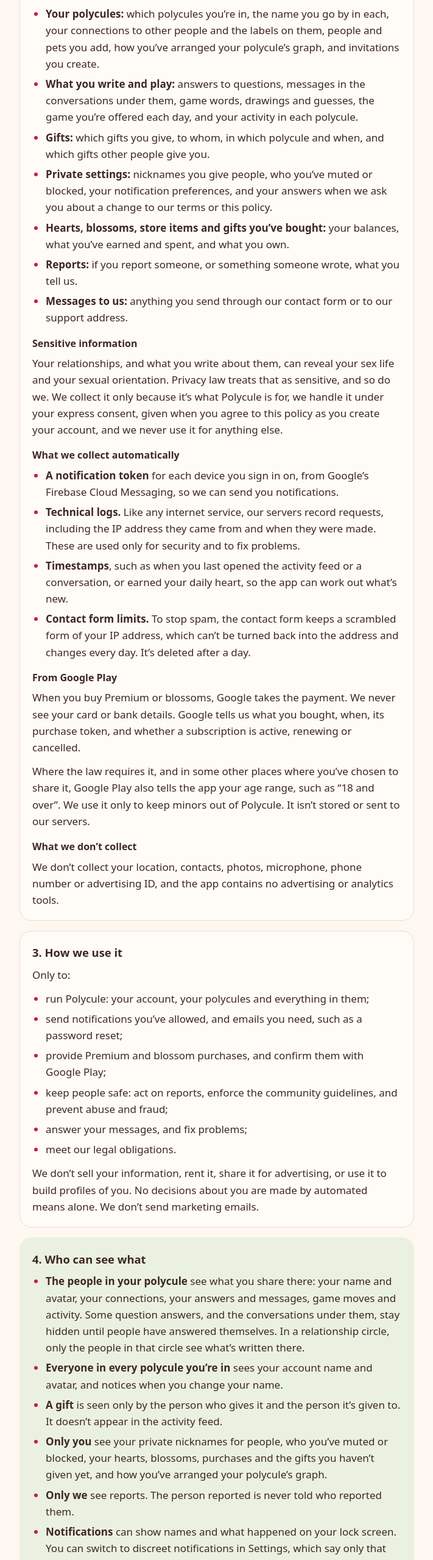
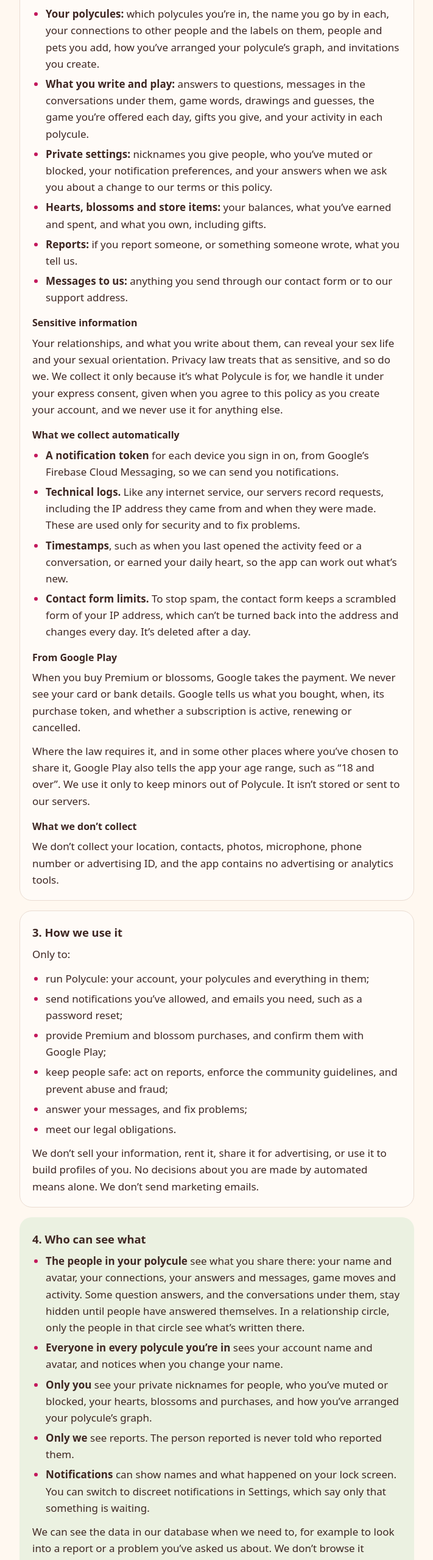
Before and after one commit to game-noodles/polycule, a plain HTML site: page privacy/index.html in a window 1280 px wide. Shown: the part 1380-3938 px from the top of the page at 61% size, without its empty margins (284-995 px from the left). Drawn offline with Linux system fonts and the light colour scheme.

Commit message:
Refactor privacy policy content for clarity

```diff
--- a/privacy/index.html
+++ b/privacy/index.html
@@ -135,14 +135,13 @@
         invitations you create.</li>
       <li><strong>What you write and play:</strong> answers to questions, messages in
         the conversations under them, game words, drawings and guesses, the game
-        you&#x2019;re offered each day, and your activity in each polycule.</li>
-      <li><strong>Gifts:</strong> which gifts you give, to whom, in which polycule
-        and when, and which gifts other people give you.</li>
+        you&#x2019;re offered each day, gifts you give, and your activity in each
+        polycule.</li>
       <li><strong>Private settings:</strong> nicknames you give people, who you&#x2019;ve
         muted or blocked, your notification preferences, and your answers when we
         ask you about a change to our terms or this policy.</li>
-      <li><strong>Hearts, blossoms, store items and gifts you&#x2019;ve bought:</strong>
-        your balances, what you&#x2019;ve earned and spent, and what you own.</li>
+      <li><strong>Hearts, blossoms and store items:</strong> your balances, what
+        you&#x2019;ve earned and spent, and what you own, including gifts.</li>
       <li><strong>Reports:</strong> if you report someone, or something someone
         wrote, what you tell us.</li>
       <li><strong>Messages to us:</strong> anything you send through our contact form
@@ -214,11 +213,9 @@
         only the people in that circle see what&#x2019;s written there.</li>
       <li><strong>Everyone in every polycule you&#x2019;re in</strong> sees your account name
         and avatar, and notices when you change your name.</li>
-      <li><strong>A gift</strong> is seen only by the person who gives it and the
-        person it&#x2019;s given to. It doesn&#x2019;t appear in the activity feed.</li>
       <li><strong>Only you</strong> see your private nicknames for people, who you&#x2019;ve
-        muted or blocked, your hearts, blossoms, purchases and the gifts you
-        haven&#x2019;t given yet, and how you&#x2019;ve arranged your polycule&#x2019;s graph.</li>
+        muted or blocked, your hearts, blossoms and purchases, and how you&#x2019;ve
+        arranged your polycule&#x2019;s graph.</li>
       <li><strong>Only we</strong> see reports. The person reported is never told who
         reported them.</li>
       <li><strong>Notifications</strong> can show names and what happened on your lock
@@ -292,10 +289,6 @@
       <li><strong>Shared things you added</strong>, such as people without an
         account, pets and finished games, stay for the other members of the
         polycule. They no longer show that you added them.</li>
-      <li><strong>Gifts.</strong> The record of a gift being given is deleted 60 days
-        after it was given. If you delete your account before then, a gift you gave
-        stays with the person you gave it to, shown as from &#x201C;Someone&#x201D;, until
-        it&#x2019;s deleted. Gifts you haven&#x2019;t given yet go with your account.</li>
       <li><strong>Daily games.</strong> The record of which game you were offered on
         a day is deleted after 30 days.</li>
       <li><strong>Activity feed lines</strong> are kept only until newer ones replace
```
